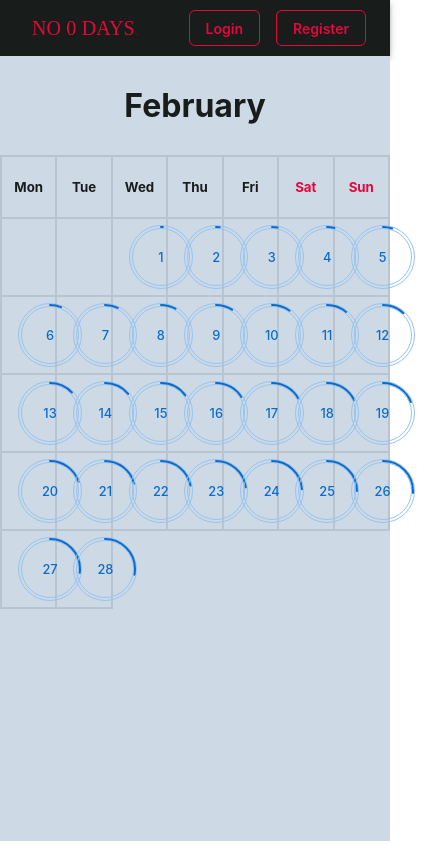
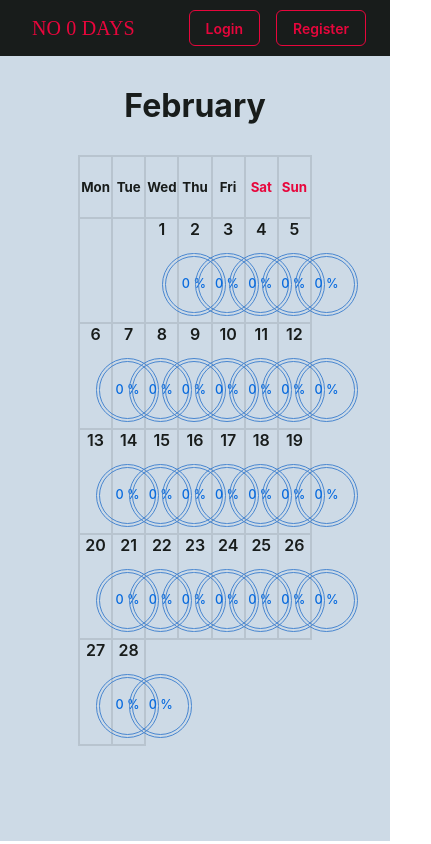
Before and after one commit to LukaszLik/no0days_frontend_react, a React (Create React App) app: page / in a window 390 px wide. Shown: the whole page, 431 px wide, since content can reach past the window. Built offline with nearby package versions, Linux system fonts and the light colour scheme; a web font is replaced by a local one.

Commit message:
change theme, add responsive progress circles

```diff
--- a/src/App.tsx
+++ b/src/App.tsx
@@ -6,7 +6,28 @@ import Login from "./components/loginPage/login";
 import FrontPage from "./components/frontPage/frontPage";
 import Register from "./components/registerPage/register";
 import { CssVarsProvider } from "@mui/joy/styles";
+import { extendTheme } from "@mui/joy/styles";
 
+const theme = extendTheme({
+  colorSchemes: {
+    light: {
+      palette: {
+        primary: {
+          50: "#C0CCD9",
+          100: "#A5B8CF",
+          200: "#096bde",
+          300: "#4886D0",
+          400: "#2178DD",
+          500: "#096BDE",
+          600: "#1B62B5",
+          700: "#265995",
+          800: "#2F4968",
+          900: "#2F3C4C",
+        },
+      },
+    },
+  },
+});
 function App() {
   return (
     // <BrowserRouter>
@@ -18,7 +39,7 @@ function App() {
       />
       <BrowserRouter>
         <Navbar></Navbar>
-        <CssVarsProvider>
+        <CssVarsProvider theme={theme}>
           <Routes>
             <Route index element={<FrontPage />} />
             <Route path="/login" element={<Login />} />
--- a/src/components/frontPage/frontPage.scss
+++ b/src/components/frontPage/frontPage.scss
@@ -4,6 +4,7 @@
   background-color: $primary;
   color: $secondary;
   min-height: 93vh;
+  max-height: 110vh;
 }
 .month-name {
   min-height: 3vh;
@@ -15,3 +16,8 @@
 .weekend {
   color: $accent;
 }
+
+.grid-div {
+  display: flex;
+  justify-content: center;
+}
--- a/src/components/frontPage/frontPage.tsx
+++ b/src/components/frontPage/frontPage.tsx
@@ -18,7 +18,7 @@ export default function FrontPage() {
     progressArray.push(<div></div>);
   }
   for (let i = 0; i < numberOfDays; i++) {
-    progressArray.push(<Progress var={i + 1} month={month} />);
+    progressArray.push(<Progress var={0} day={i + 1} month={month} />);
   }
 
   return (
@@ -27,11 +27,14 @@ export default function FrontPage() {
         <h1>{month}</h1>
       </div>
       {/*<Progress var={25} />*/}
+      <div className="grid-div">
         <Grid
           container
           direction="row"
           columns={7}
           sx={{
+            width: "60vw",
+            height: "70vh",
             "--Grid-borderWidth": "2px",
             borderTop: "var(--Grid-borderWidth) solid",
             borderLeft: "var(--Grid-borderWidth) solid",
@@ -75,5 +78,6 @@ export default function FrontPage() {
           })}
         </Grid>
       </div>
+    </div>
   );
 }
--- a/src/components/progress/progress.tsx
+++ b/src/components/progress/progress.tsx
@@ -1,19 +1,31 @@
-import { Button, CircularProgress } from "@mui/joy";
+import { Button, CircularProgress, Typography } from "@mui/joy";
 import React from "react";
 import ProgressModal from "./progressModal";
 
 type Props = {
   var: number;
+  day: number;
   month: string;
 };
 export default function Progress(props: Props) {
   const [open, setOpen] = React.useState(false);
+  const [progress, setProgress] = React.useState(props.var);
   function taskMenu() {
     setOpen(true);
   }
   return (
-    // <Box sx={{ display: 'flex', gap: 2, alignItems: 'center', flexWrap: 'wrap' }}>
     <div>
+      <div>
+        <Typography
+          id="progress-day"
+          level="h6"
+          textColor="inherit"
+          fontWeight="lg"
+          mb={1}
+        >
+          {props.day}
+        </Typography>
+      </div>
       <Button
         onClick={taskMenu}
         variant="plain"
@@ -25,21 +37,26 @@ export default function Progress(props: Props) {
       >
         <CircularProgress
           determinate
-          value={props.var}
+          value={progress}
           size="lg"
           variant="outlined"
+          sx={{
+            "--CircularProgress-size": "7.5vh",
+            "--CircularProgress-track-thickness": "0.8vh",
+            "--CircularProgress-progress-thickness": "5px",
+          }}
         >
           {" "}
-          {props.var}
+          {progress} %
         </CircularProgress>
       </Button>
       <ProgressModal
         open={open}
         setOpen={setOpen}
-        val={props.var}
+        val={{ progress, setProgress }}
+        day={props.day}
         month={props.month}
       ></ProgressModal>
     </div>
-    // </Box>
   );
 }
--- a/src/components/progress/progressModal.tsx
+++ b/src/components/progress/progressModal.tsx
@@ -1,10 +1,16 @@
-import React from "react";
+import React, { Dispatch, SetStateAction } from "react";
 import { Checkbox, List, Modal, ModalClose, Sheet, Typography } from "@mui/joy";
+
+type Progress = {
+  progress: number;
+  setProgress: Dispatch<SetStateAction<number>>;
+};
 
 type ModalProps = {
   open: boolean;
   setOpen: (setValueFunc: boolean) => void;
-  val: number;
+  val: Progress;
+  day: number;
   month: string;
 };
 
@@ -33,6 +39,9 @@ export default function ProgressModal(props: ModalProps) {
             task.id === id + 1 ? { ...task, completed: e.target.checked } : task
           )
         );
+        e.target.checked
+          ? props.val.setProgress(props.val.progress + 25)
+          : props.val.setProgress(props.val.progress - 25);
       }
     });
   }
@@ -42,7 +51,7 @@ export default function ProgressModal(props: ModalProps) {
       aria-labelledby="modal-title"
       aria-describedby="modal-desc"
       open={props.open}
-      onClose={(event, reason) => {
+      onClose={() => {
         props.setOpen(false);
       }}
       sx={{ display: "flex", justifyContent: "center", alignItems: "center" }}
@@ -74,7 +83,7 @@ export default function ProgressModal(props: ModalProps) {
           fontWeight="lg"
           mb={1}
         >
-          {props.month} {props.val}
+          {props.month} {props.day}
         </Typography>
         <Typography id="modal-desc" textColor="text.tertiary">
           Daily objectives achieved:
@@ -89,7 +98,7 @@ export default function ProgressModal(props: ModalProps) {
                 onChange={checkboxOnChange}
                 variant="soft"
                 label={task.name}
-                sx={{ mt: 1 }}
+                sx={{ mt: 1.5, mb: 1.5 }}
               />
             );
           })}
```
Lines whose indentation alone changed are shown as unchanged.
